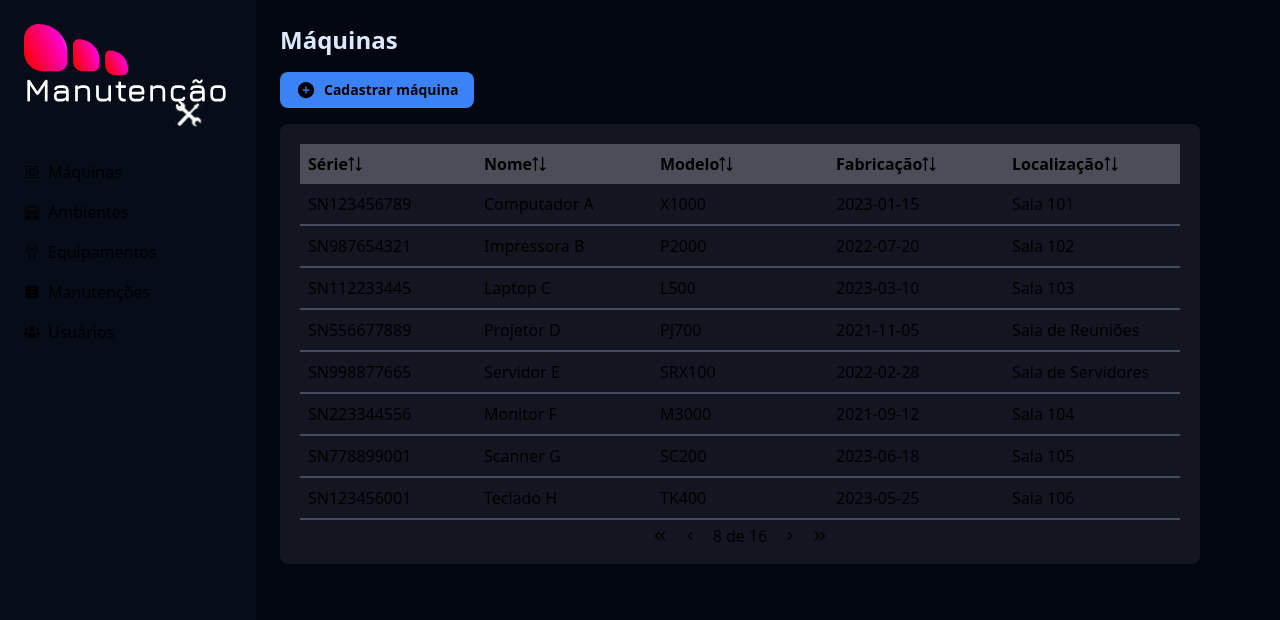
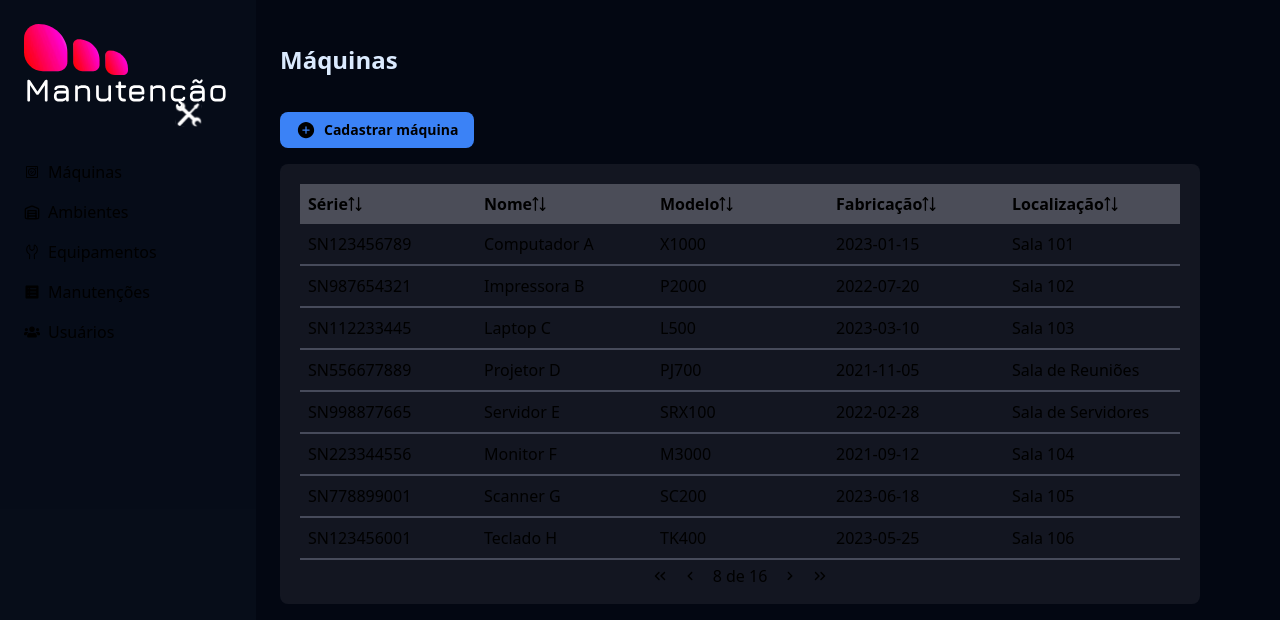
Before and after one commit to AnaJuliaMM/maintenance_web, a Next.js app in the folder frontend/: page /machines in a window 1280 px wide. Shown: the top 620 px of the page. Built offline with nearby package versions, Linux system fonts and the light colour scheme.

Commit message:
style: add vertical padding in title component

```diff
--- a/frontend/src/app/components/Title.tsx
+++ b/frontend/src/app/components/Title.tsx
@@ -5,5 +5,5 @@ type TitleProps = {
 };
 
 export const Title: React.FC<TitleProps> = ({ children }) => {
-  return <h1 className="text-blue-100 text-2xl font-bold">{children}</h1>;
+  return <h1 className="text-blue-100 text-2xl font-bold py-5">{children}</h1>;
 };
```
